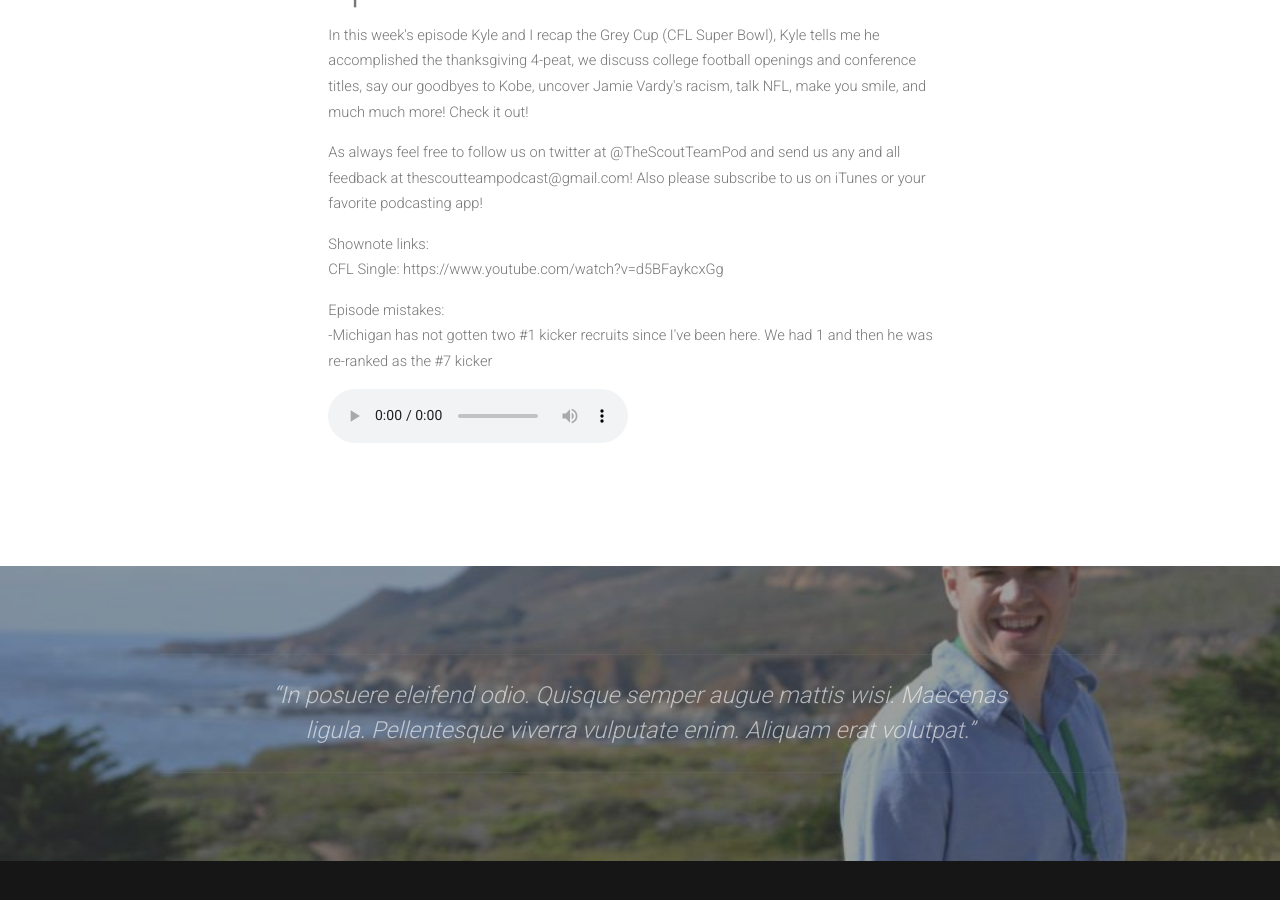
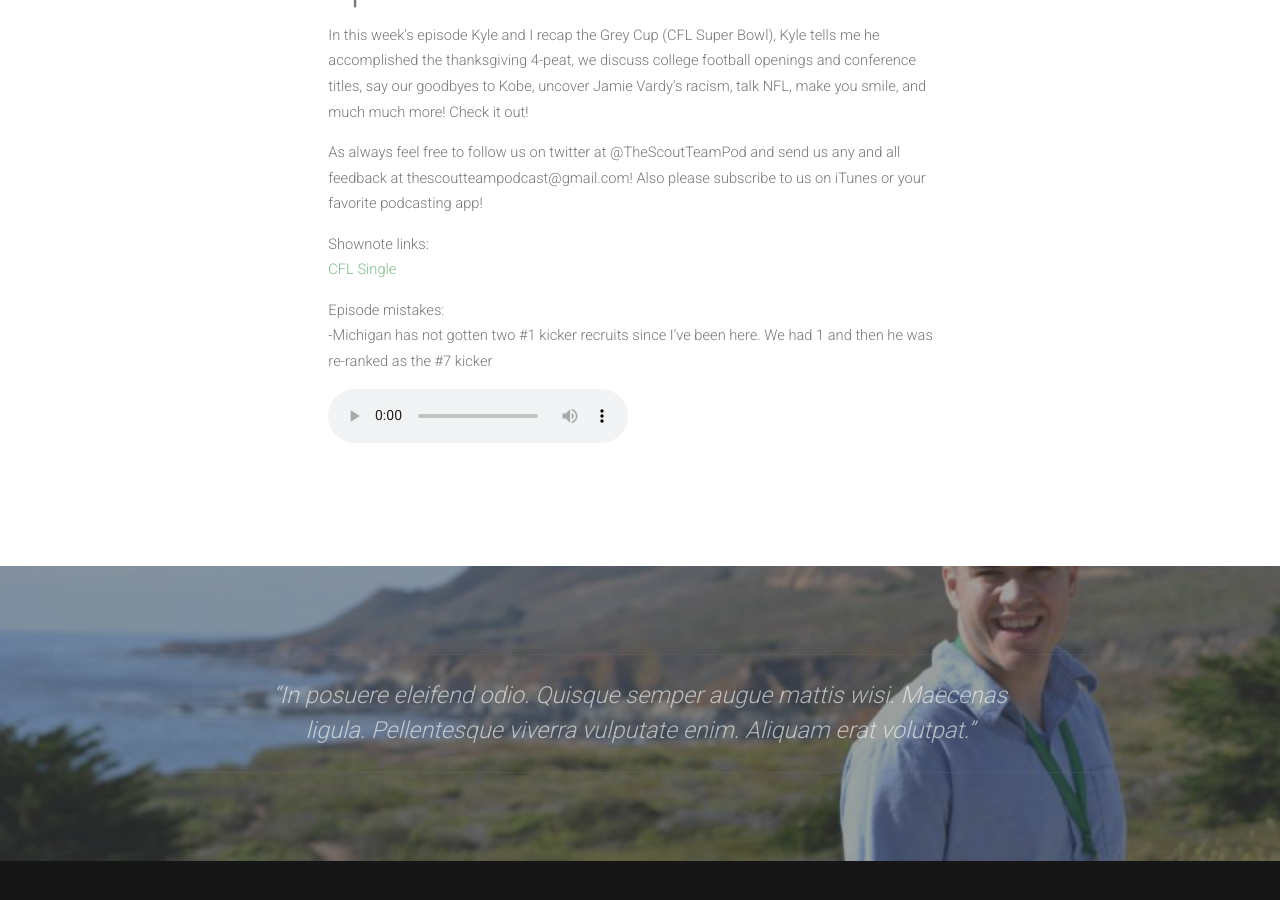
Before and after one commit to alancast/alancast.github.io, a Jekyll site: the page built from _posts/2015-12-02-episode8.md, in a window 1280 px wide and 900 px high, scrolled down 1145 px. Built offline with Jekyll 4.4.1, drawn with Linux system fonts in a browser that asks for light colours; nearby versions of some CDN libraries; part of the change alters nothing that is shown.

Commit message:
adding a link that will open in a new tab for episode 8 show note link

```diff
--- a/_posts/2015-12-02-episode8.md
+++ b/_posts/2015-12-02-episode8.md
@@ -7,7 +7,7 @@ layout: post
 <p>In this week's episode Kyle and I recap the Grey Cup (CFL Super Bowl), Kyle tells me he accomplished the thanksgiving 4-peat, we discuss college football openings and conference titles, say our goodbyes to Kobe, uncover Jamie Vardy's racism, talk NFL, make you smile, and much much more! Check it out!</p>
 <p>As always feel free to follow us on twitter at @TheScoutTeamPod and send us any and all feedback at thescoutteampodcast@gmail.com! Also please subscribe to us on iTunes or your favorite podcasting app!</p>
 <p>Shownote links:
-<br>CFL Single: https://www.youtube.com/watch?v=d5BFaykcxGg</p>
+<br><a target="_blank" href="https://www.youtube.com/watch?v=d5BFaykcxGg">CFL Single</a></p>
 <p>Episode mistakes:
 <br>-Michigan has not gotten two #1 kicker recruits since I've been here. We had 1 and then he was re-ranked as the #7 kicker</p>
 <audio controls>
```
